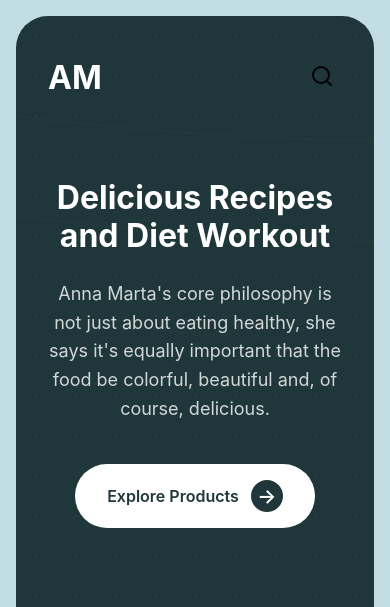
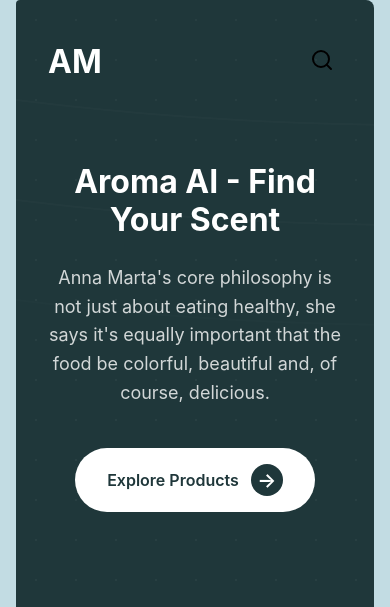
Before and after one commit to Jasmanss/AromaAI, a website: page public/index.html in a window 390 px wide. Shown: the top 607 px of the page. Drawn offline with Linux system fonts and the light colour scheme.

Commit message:
Updated UI styling: adjusted main container spacing and border radius

```diff
--- a/public/css/style.css
+++ b/public/css/style.css
@@ -98,9 +98,9 @@ main {
     background-color: var(--dark-teal);
     position: relative;
     min-height: 100vh;
-    padding: 2rem 4rem;
-    margin: 2rem;
-    border-radius: 2rem;
+    padding: 0 4rem 2rem 4rem;
+    margin: 0 4rem 2rem 4rem;
+    border-radius: 0.25rem 0.5rem 2rem 2rem;
     overflow: hidden;
 }
 
@@ -343,7 +343,8 @@ main {
 
 @media (max-width: 1024px) {
     main {
-        margin: 1rem;
+        margin: 0 2rem 1rem 2rem;
+        margin: 0 1rem 1rem 1rem;
         padding: 1.5rem 2rem;
     }
 
--- a/public/index.html
+++ b/public/index.html
@@ -3,7 +3,7 @@
 <head>
     <meta charset="UTF-8">
     <meta name="viewport" content="width=device-width, initial-scale=1.0">
-    <title>Anna Marta - Delicious Recipes and Diet Workout</title>
+    <title>Aroma AI</title>
     <link rel="stylesheet" href="/css/style.css">
 </head>
 <body>
@@ -25,7 +25,7 @@
         </nav>
 
         <section class="hero">
-            <h1>Delicious Recipes<br>and Diet Workout</h1>
+            <h1>Aroma AI - Find Your Scent</h1>
             <p>Anna Marta's core philosophy is not just about eating healthy, she says it's equally important that the food be colorful, beautiful and, of course, delicious.</p>
             <button class="cta-btn">
                 Explore Products
```
Also changed, not shown: server.js (+12 -2 lines), 1 other file.
